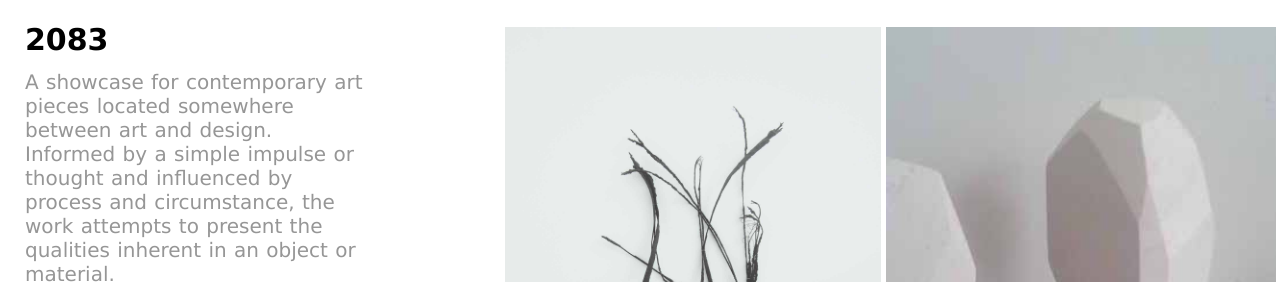
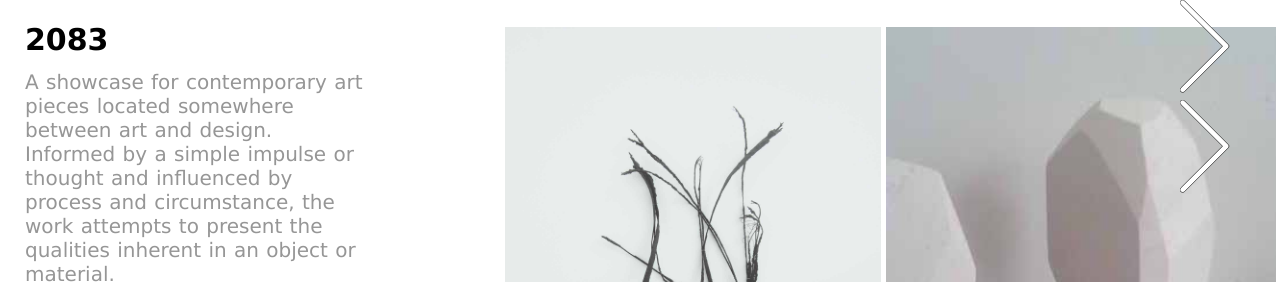
Before and after one commit to twozeroeightthree/website, a Jekyll site: the page built from index.html, in a window 1280 px wide. Shown: the top 282 px of the page. Built offline with Jekyll 4.4.1, drawn with Linux system fonts in a browser that asks for light colours; the list of posts is cut into pages by our own code.

Commit message:
Compile script...

```diff
--- a/assets/main.css
+++ b/assets/main.css
@@ -114,7 +114,7 @@ footer.footer-post li:last-child:after {
 }
 
 #nextbutton {
-  background-image: image("/assets/next.svg");
+  background-image: url("/assets/next.svg");
   background-size: contain;
   width: 100px;
   height: 200px;
```
Also changed, not shown: 1 other file.
